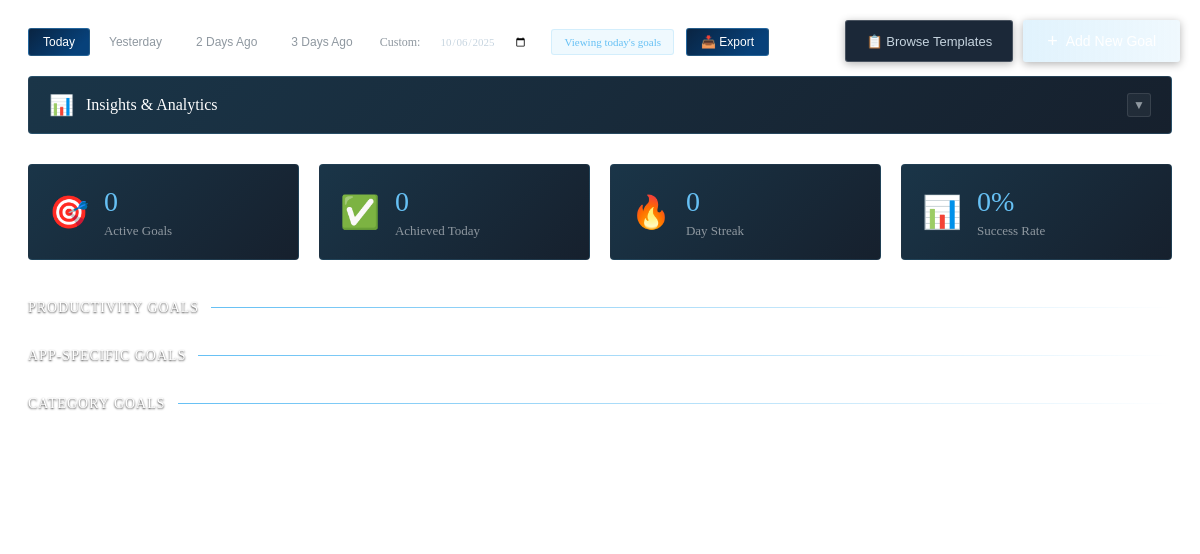
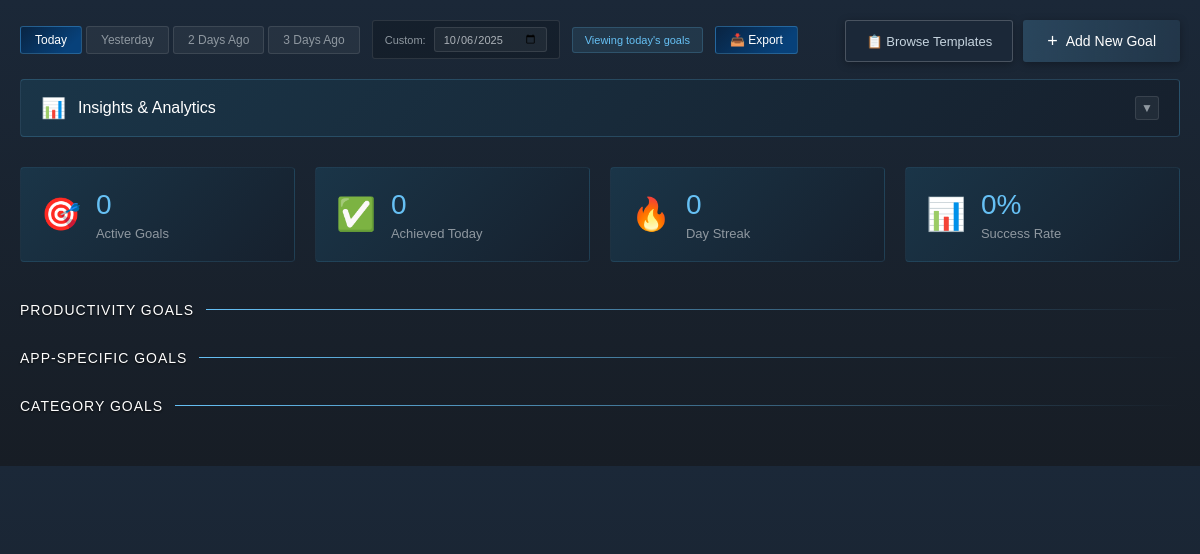
Before and after one commit to severmanolescu/prism, an Electron app: page src/renderer/goals.html in a window 1200 px wide. Drawn offline with Linux system fonts and the light colour scheme; no server answers.

Commit message:
Change the style to match analytics and productivity pages

```diff
--- a/src/renderer/styles/goals/goals.css
+++ b/src/renderer/styles/goals/goals.css
@@ -1,7 +1,20 @@
 /* Goals Page Styles */
 
+* {
+  margin: 0;
+  padding: 0;
+  box-sizing: border-box;
+}
+
+body {
+  font-family: "Motiva Sans", Arial, Helvetica, sans-serif;
+  background: linear-gradient(to bottom, #1b2838 0%, #171d25 100%);
+  color: #c7d5e0;
+  padding: 20px;
+  font-size: 12px;
+}
+
 .goals-container {
-  padding: 20px;
   max-width: 1400px;
   margin: 0 auto;
 }
@@ -14,11 +27,6 @@
 /* Header */
 .goals-header {
   margin-bottom: 20px;
-  display: flex;
-  justify-content: space-between;
-  align-items: center;
-  gap: 16px;
-  flex-wrap: wrap;
 }
 
 /* Date Range Controls */
@@ -27,7 +35,6 @@
   gap: 12px;
   align-items: center;
   flex-wrap: wrap;
-  flex: 1;
 }
 
 .time-range-selector {
@@ -62,30 +69,31 @@
   display: flex;
   gap: 8px;
   align-items: center;
-  font-size: 12px;
-  color: #8f98a0;
+  padding: 6px 12px;
+  background: rgba(0, 0, 0, 0.2);
+  border: 1px solid rgba(255, 255, 255, 0.1);
+  border-radius: 3px;
 }
 
-.custom-date-picker input[type="date"] {
-  padding: 5px 10px;
+.custom-date-picker input {
   background: rgba(255, 255, 255, 0.05);
   border: 1px solid rgba(255, 255, 255, 0.1);
-  color: #c7d5e0;
+  color: #acb2b8;
+  font-size: 11px;
+  padding: 4px 8px;
   border-radius: 3px;
-  font-size: 11px;
   font-family: inherit;
-  cursor: pointer;
-  transition: all 0.2s ease;
 }
 
-.custom-date-picker input[type="date"]:hover {
+.custom-date-picker input:focus {
+  outline: none;
+  border-color: #66c0f4;
   background: rgba(255, 255, 255, 0.08);
-  border-color: rgba(102, 192, 244, 0.3);
 }
 
-.custom-date-picker input[type="date"]:focus {
-  outline: none;
-  border-color: rgba(102, 192, 244, 0.5);
+.custom-date-picker span {
+  color: #8f98a0;
+  font-size: 11px;
 }
 
 .date-info {
```
